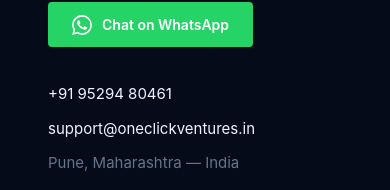
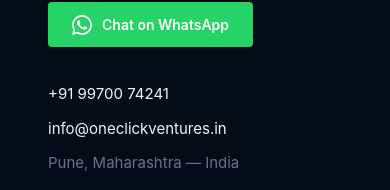
Before and after one commit to oneclickventures/oneclick-ventures-website, a Next.js app: page / in a window 390 px wide. Shown: the part 6848-7038 px from the top of the page. Built offline with nearby package versions, Linux system fonts and the light colour scheme.

Commit message:
phone number and email id update

```diff
--- a/components/ContactSection.tsx
+++ b/components/ContactSection.tsx
@@ -207,7 +207,7 @@
           </p>
 
           <a
-            href="https://wa.me/919529480461?text=Hi%20OneClick%20Ventures%2C%20I%27d%20like%20to%20connect."
+            href="https://wa.me/919970074241?text=Hi%20OneClick%20Ventures%2C%20I%27d%20like%20to%20connect."
             target="_blank"
             rel="noopener noreferrer"
             style={{
@@ -232,18 +232,18 @@
 
           <div style={{ display: 'flex', flexDirection: 'column', gap: 12 }}>
             <a
-              href="tel:+919529480461"
+              href="tel:+919970074241"
               style={{ fontSize: 15, color: '#F0F4FF', textDecoration: 'none' }}
               className="hover:text-[#93C5FD] transition-colors"
             >
-              +91 95294 80461
+              +91 99700 74241
             </a>
             <a
-              href="mailto:support@oneclickventures.in"
+              href="mailto:info@oneclickventures.in"
               style={{ fontSize: 15, color: '#F0F4FF', textDecoration: 'none' }}
               className="hover:text-[#93C5FD] transition-colors"
             >
-              support@oneclickventures.in
+              info@oneclickventures.in
             </a>
             <span style={{ fontSize: 15, color: '#64748B' }}>
               Pune, Maharashtra — India
--- a/components/WaFloat.tsx
+++ b/components/WaFloat.tsx
@@ -1,7 +1,7 @@
 'use client';
 
 const WHATSAPP_URL =
-  'https://wa.me/919529480461?text=Hi%20OneClick%20Ventures%2C%20I%27d%20like%20to%20connect.';
+  'https://wa.me/919970074241?text=Hi%20OneClick%20Ventures%2C%20I%27d%20like%20to%20connect.';
 
 export function WaFloat() {
   return (
```
